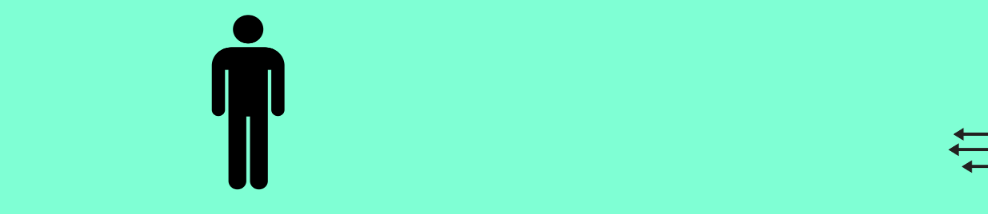
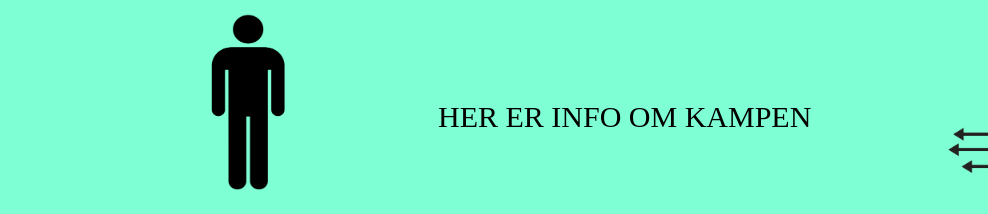
Before and after one commit to thenyandude/stein-saks-papir, a plain HTML site: page Html/game.html in a window 1280 px wide. Shown: the part 180-394 px from the top of the page, without its empty margins (292-1280 px from the left). Drawn offline with Linux system fonts and the light colour scheme.

Commit message:
Added Match info Css only atm

```diff
--- a/Css/style.css
+++ b/Css/style.css
@@ -216,6 +216,13 @@ body{
     background-color: rgba(146, 146, 146, 0.635);
 }
 
+#match-info{
+    position:absolute;
+    top:250px;
+    left: 730px;
+    font-size: 30px;
+
+}
 
 /* main page*/
 
--- a/Html/game.html
+++ b/Html/game.html
@@ -46,7 +46,8 @@
     <p id="draw">DRAW!</p>
 
     <button type="button" id="start-match" onclick="startMatch()"> START MATCH </button>
-</div>
+
+    <div id="match-info"><p>HER ER INFO OM KAMPEN</p></div>
 
     <script src="../Javascript/game.js"></script>
 </body>
```
